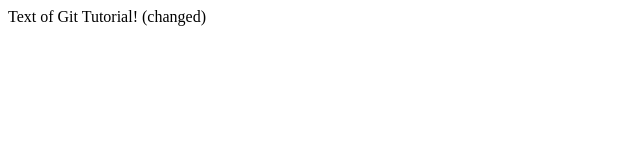
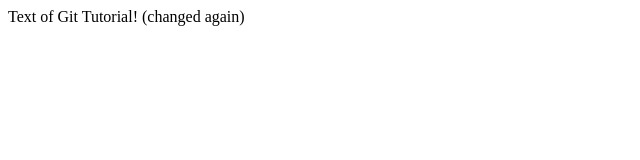
Before and after one commit to Theresa-poon/Git-Tutorial, a plain HTML site: page Index.html in a window 1280 px wide. Shown: the full height of the page, 0-640 px from the left. Drawn offline with Linux system fonts and the light colour scheme.

Commit message:
test pushing

```diff
--- a/Index.html
+++ b/Index.html
@@ -8,7 +8,7 @@
 
 	<body>
 
-		Text of Git Tutorial! (changed)
+		Text of Git Tutorial! (changed again)
 
 	</body>
 
```
